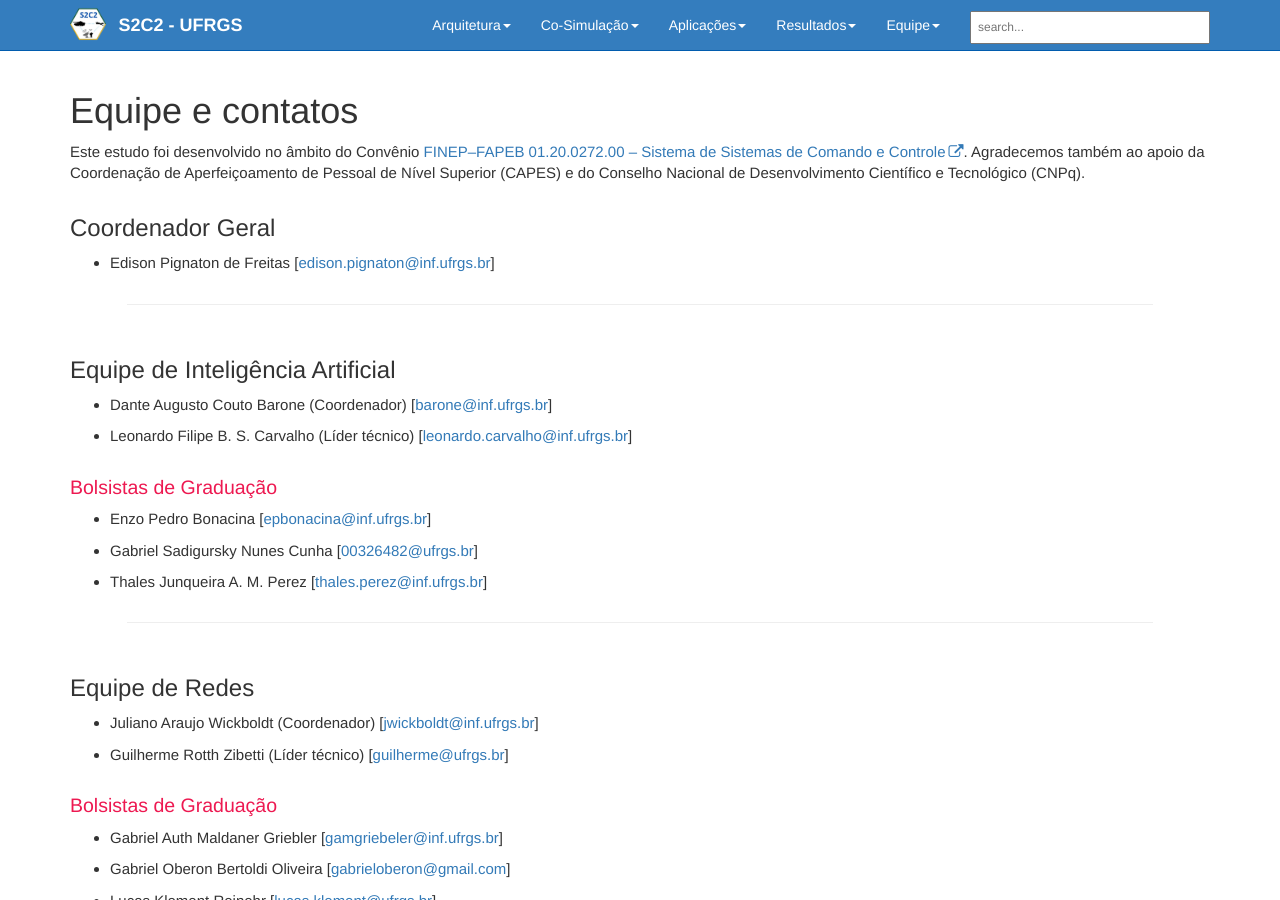
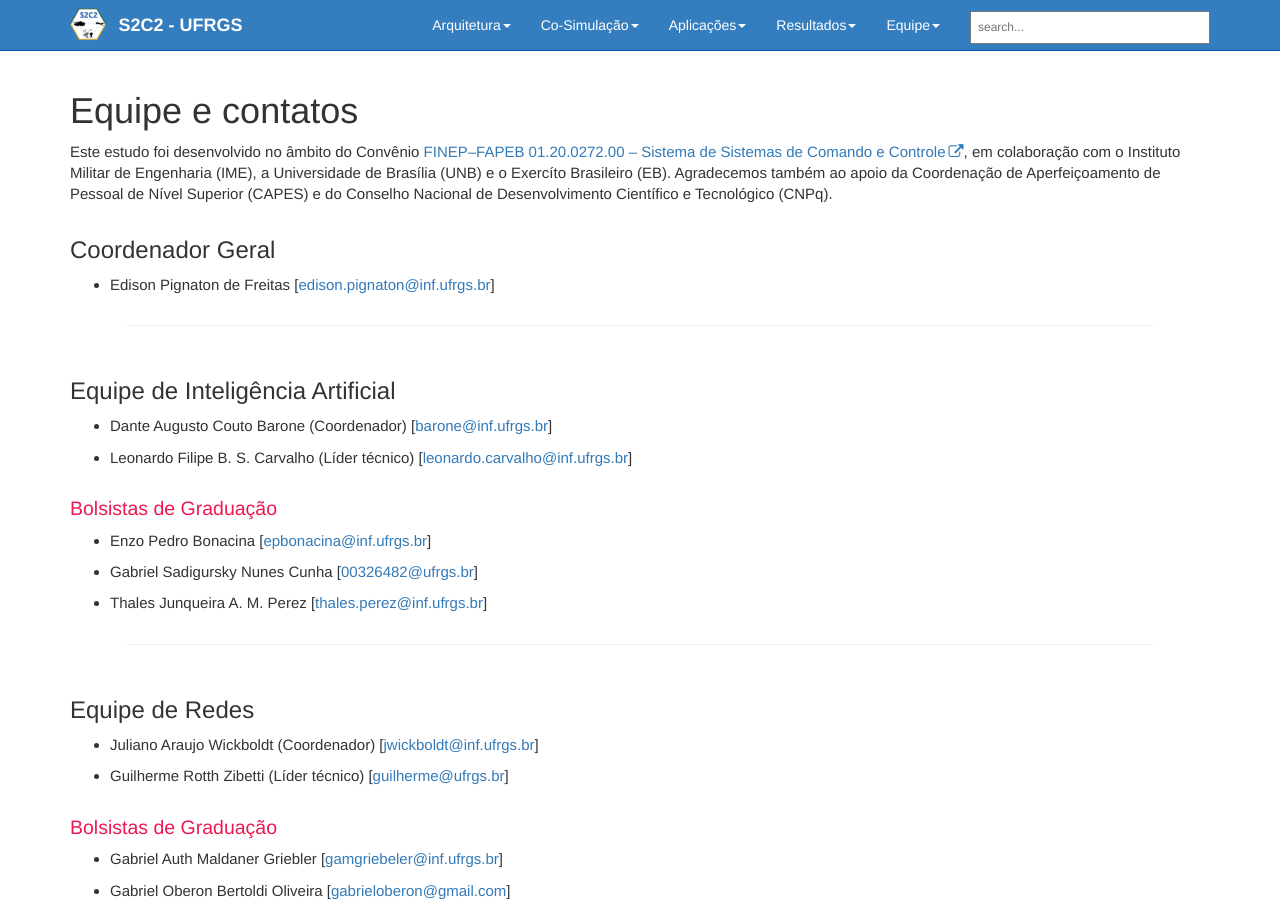
Before and after one commit to S2C2-UFRGS/S2C2-UFRGS, a Jekyll site: the page built from pages/s2c2/equipe.md, in a window 1280 px wide and 900 px high. Built offline with Jekyll 4.4.1, drawn with Linux system fonts in a browser that asks for light colours; comment, search, counter and statistics services are not loaded.

Commit message:
content update

```diff
--- a/_config.yml
+++ b/_config.yml
@@ -13,6 +13,8 @@ company_name: Copyright 2021 S2C2 - UFRGS
 # this appears in the footer
 
 company_logo: "https://s2c2-ufrgs.github.io/S2C2-UFRGS/assets/images/logos2c2.png"
+ufrgs_logo: "https://s2c2-ufrgs.github.io/S2C2-UFRGS/assets/images/logoufrgs.png"
+inf_logo: "https://s2c2-ufrgs.github.io/S2C2-UFRGS/assets/images/logoinfufrgs.png"
 
 github_editme_path: tomjoht/documentation-theme-jekyll/blob/gh-pages/
 
--- a/_includes/footer.html
+++ b/_includes/footer.html
@@ -3,7 +3,11 @@
                 <div class="col-lg-12 footer">
                &copy;{{ site.time | date: "%Y"  }} {{site.company_name}}. All rights reserved. <br />
 {% if page.last_updated %}<span>Page last updated:</span> {{page.last_updated}}<br/>{% endif %} Site last generated: {{ site.time | date: "%b %-d, %Y"  }} <br />
-<p><img src="{{ site.company_logo }}" alt="{{ site.topnav_title }}" width="80"></p>
+<p>
+    <img src="{{ site.ufrgs_logo }}" alt="Universidade Federal do Rio Grande do Sul" width="80">
+    <img src="{{ site.company_logo }}" alt="{{ site.topnav_title }}" width="80">
+    <img src="{{ site.inf_logo }}" alt="Instituto de Informática" width="80">
+    </p>
                 </div>
             </div>
 </footer>
--- a/pages/s2c2/equipe.md
+++ b/pages/s2c2/equipe.md
@@ -5,7 +5,7 @@ hide_sidebar: true
 toc: false
 page_comments: false
 ---
-Este estudo foi desenvolvido no âmbito do Convênio [FINEP–FAPEB 01.20.0272.00 – Sistema de Sistemas de Comando e Controle](https://fapeb.com.br/s2c2-convenio-finep-fapeb-01-20-0272-00/). Agradecemos também ao apoio da Coordenação de Aperfeiçoamento de Pessoal de Nível Superior (CAPES) e do Conselho Nacional de Desenvolvimento Científico e Tecnológico (CNPq).
+Este estudo foi desenvolvido no âmbito do Convênio [FINEP–FAPEB 01.20.0272.00 – Sistema de Sistemas de Comando e Controle](https://fapeb.com.br/s2c2-convenio-finep-fapeb-01-20-0272-00/), em colaboração com o Instituto Militar de Engenharia (IME), a Universidade de Brasília (UNB) e o Exercíto Brasileiro (EB). Agradecemos também ao apoio da Coordenação de Aperfeiçoamento de Pessoal de Nível Superior (CAPES) e do Conselho Nacional de Desenvolvimento Científico e Tecnológico (CNPq).
 
 
 ## Coordenador Geral
```
Also changed, not shown: pages/s2c2/aplicacoes.md (+4 -4 lines).
